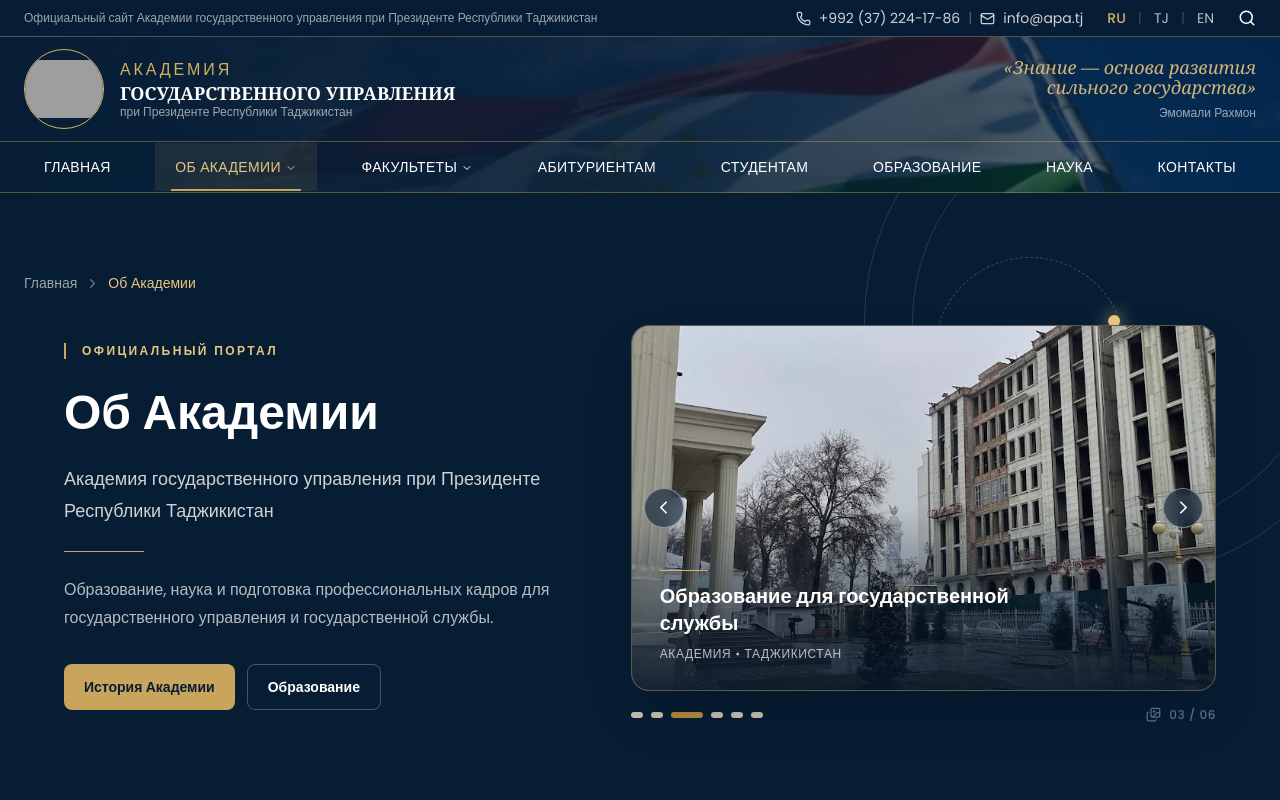
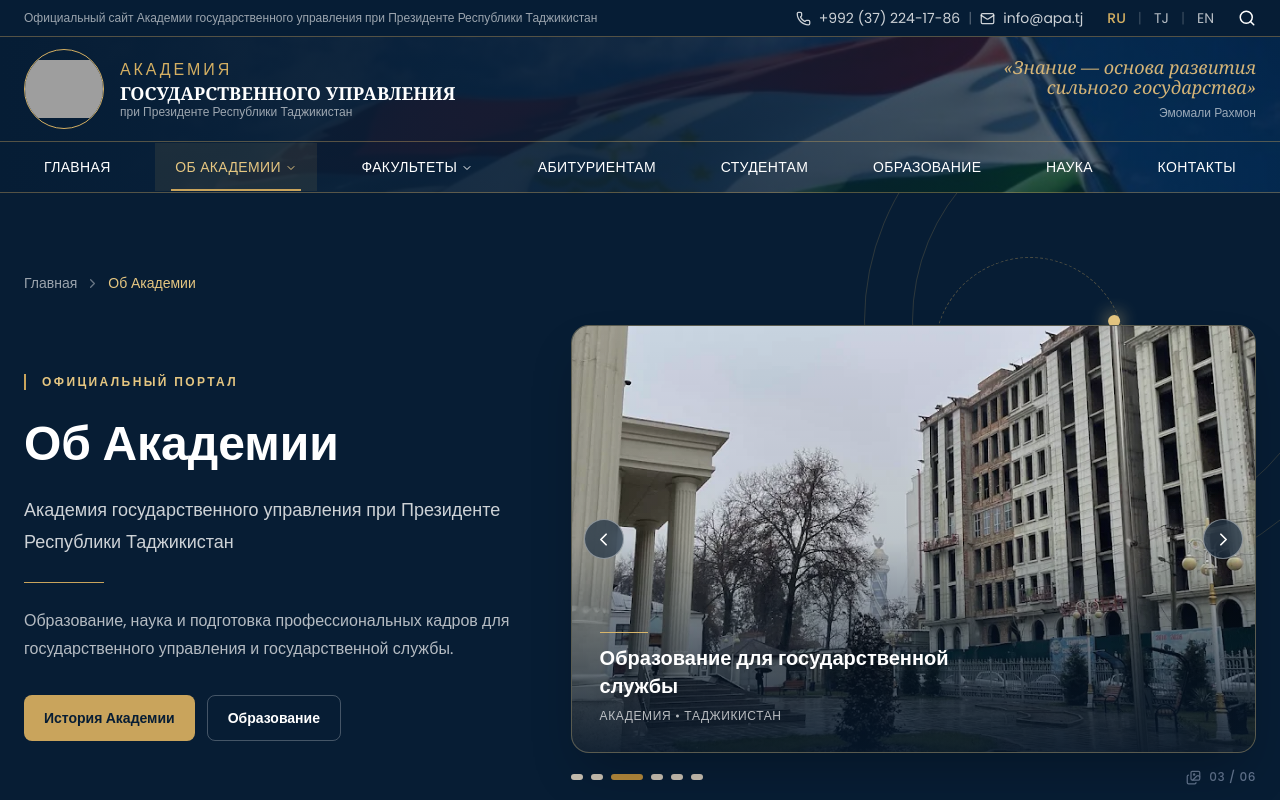
Before and after one commit to karimzade4444/APA, a Next.js app: page /about in a window 1280 px wide. Shown: the top 800 px of the page. Built offline with nearby package versions, Linux system fonts and the light colour scheme; grey boxes are pictures that could not be loaded.

Commit message:
feat: обновить размеры изображений в AboutHeroSlider и изменить сетку в AboutPage для улучшения адаптивности

```diff
--- a/src/app/about/AboutHeroSlider.tsx
+++ b/src/app/about/AboutHeroSlider.tsx
@@ -42,7 +42,7 @@ export default function AboutHeroSlider() {
               alt={slide.alt}
               fill
               priority={index === 0}
-              sizes="(max-width: 1024px) 100vw, 50vw"
+              sizes="(max-width: 1023px) 100vw, 58vw"
               className="object-cover"
             />
 
--- a/src/app/about/page.tsx
+++ b/src/app/about/page.tsx
@@ -125,7 +125,7 @@ export default function AboutPage() {
             items={[{ label: "Главная", href: "/" }, { label: "Об Академии" }]}
           />
 
-          <div className="mx-auto grid max-w-6xl items-center gap-8 lg:grid-cols-[minmax(0,0.9fr)_minmax(0,1fr)] lg:gap-10">
+          <div className="grid items-center gap-8 lg:grid-cols-[minmax(0,0.85fr)_minmax(0,1.15fr)] lg:gap-10">
             <AboutReveal className="max-w-xl" rotate={-1} y={18}>
               <div className="mb-6 inline-flex items-center gap-3 border-l-2 border-[#c9a45c] pl-4">
                 <span className="text-xs font-semibold uppercase tracking-[0.2em] text-[#e5c681]">
@@ -166,7 +166,7 @@ export default function AboutPage() {
             </AboutReveal>
 
             <AboutReveal
-              className="w-full max-w-150 justify-self-end"
+              className="w-full justify-self-end"
               rotate={1}
               delay={0.15}
               y={30}
```
